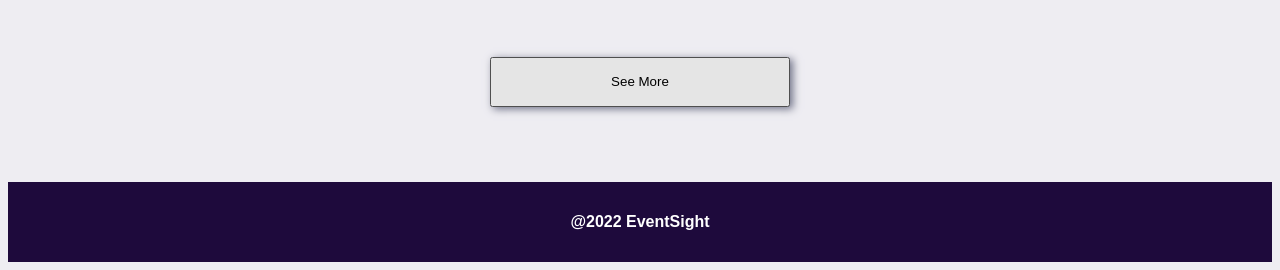
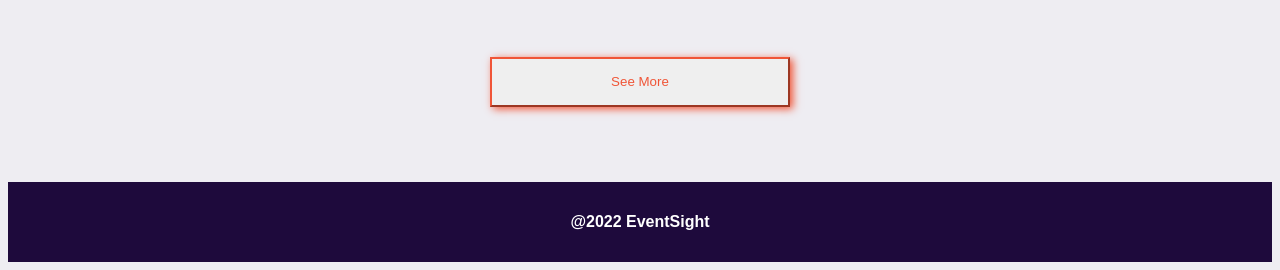
Before and after one commit to NRH-AA/Clone-web, a plain HTML site: page index.html in a window 1280 px wide. In both pictures the pointer is over the button "See More". Shown: the part 831-1101 px from the top of the page. Drawn offline with Linux system fonts and the light colour scheme.

Commit message:
Final hover

```diff
--- a/style.css
+++ b/style.css
@@ -151,6 +151,12 @@ p {
     box-shadow: 3px 2px 8px #6f7287;
 }
 
+#bottom_button:hover {
+    color: #f05537;
+    border-color: #f05537;
+    box-shadow: 3px 2px 8px #f05537;
+}
+
 footer {
     background-color: #1e0a3c;
     height: 80px;
```
